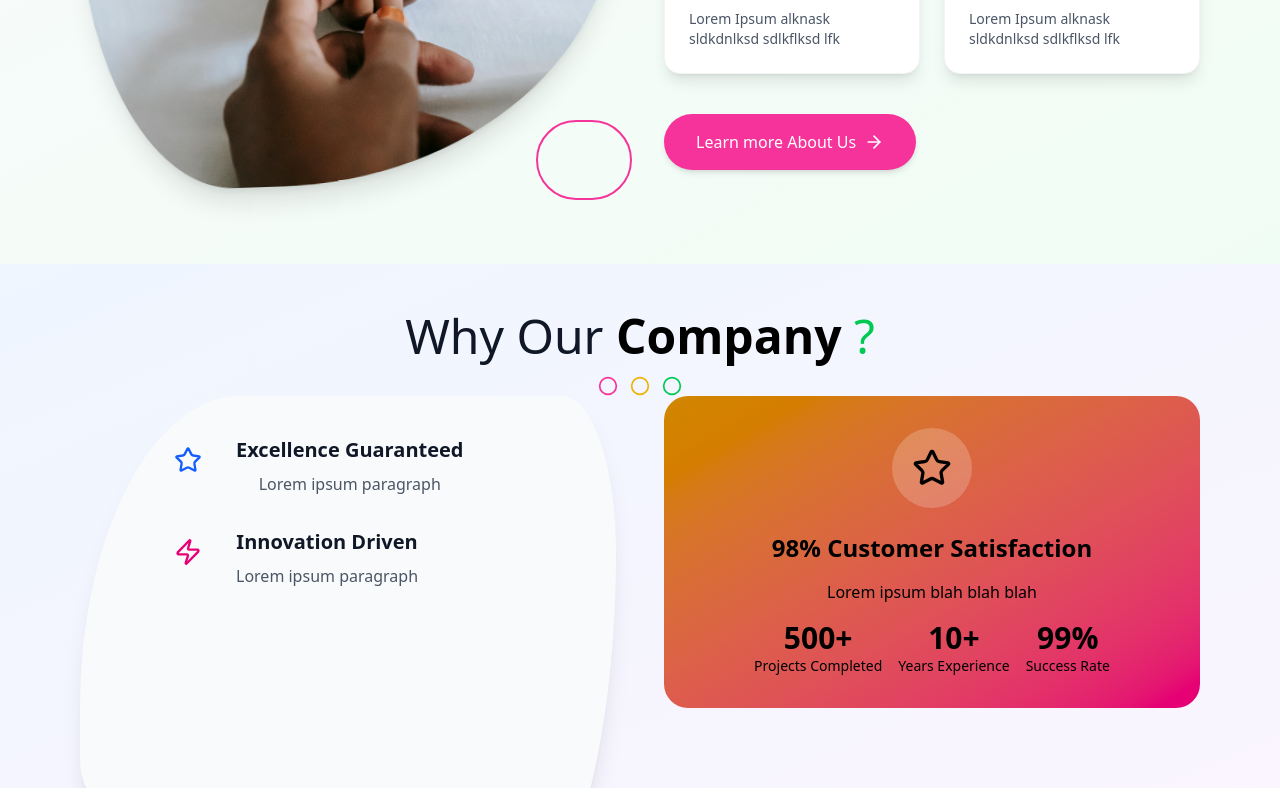
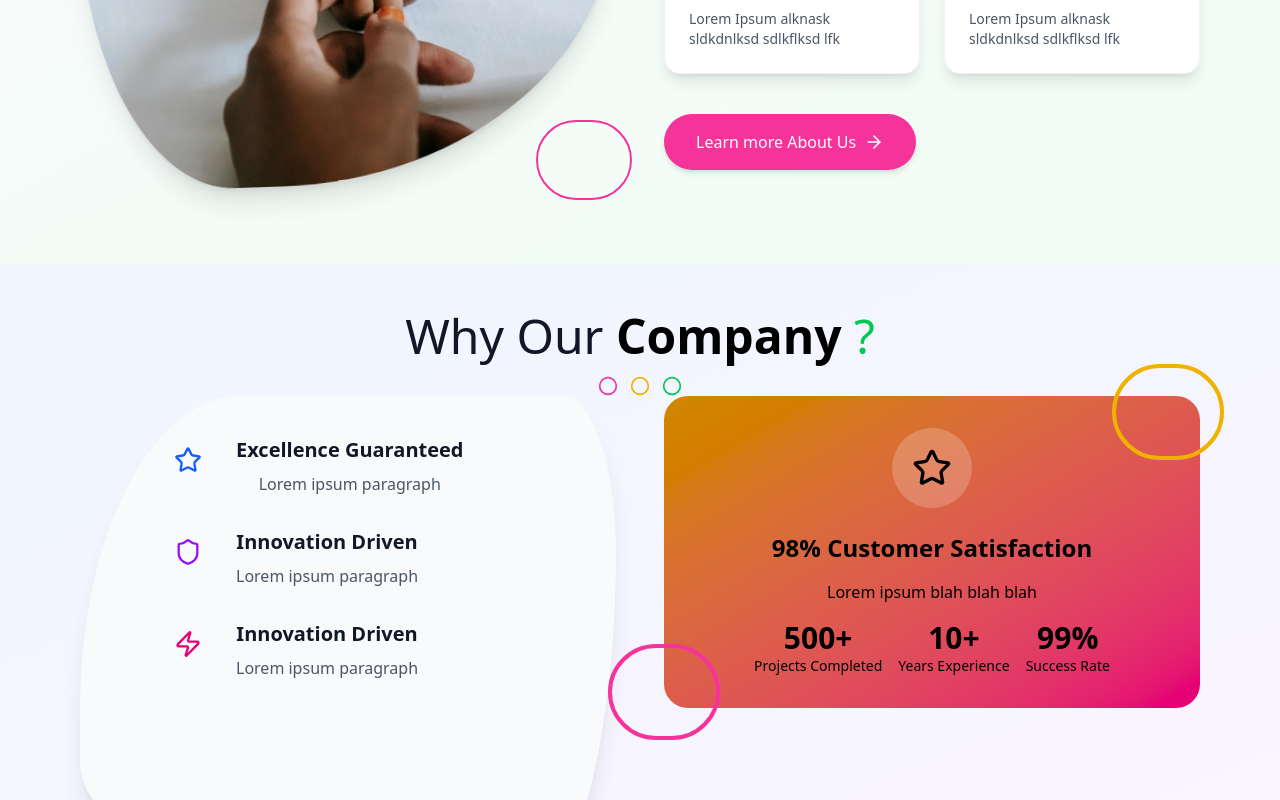
Before and after one commit to pinkx-xlink/tailwindcss-experiment, a React (Vite) app in the folder bank_modern_app/: page / in a window 1280 px wide. Shown: the part 1048-1848 px from the top of the page. Built offline with nearby package versions, Linux system fonts and the light colour scheme.

Commit message:
Add Shield component card

```diff
--- a/bank_modern_app/src/components/WhyOurCompany.jsx
+++ b/bank_modern_app/src/components/WhyOurCompany.jsx
@@ -1,5 +1,5 @@
 import React from 'react'
-import { Circle, Star, Zap } from 'lucide-react'
+import { Circle, Star, Zap, Shield } from 'lucide-react'
 
 const WhyOurCompany = () => {
   return (
@@ -53,6 +53,27 @@ const WhyOurCompany = () => {
                             </p>
                         </div>
 
+                    </div>
+
+                    <div
+                    className='flex items-start gap-4 sm:gap-6 p-4 transition-all
+                    bg-transparent'
+                    data-aos='fade-right'
+                    data-aos-delay='200'>
+                        <div className='flex-shrink-0 w-10 h-10 sm:w-12
+                        sm:h-12 flex items-center justify-center'>
+                            <Shield className='w-5 h-5 sm:h-6 sm:w-6 md:w-7
+                            md:h-7 text-purple-600'/>
+                        </div>
+                        <div>
+                            <h3 className='text-lg sm:text-xl font-semibold
+                            text-gray-900 mb-2'>
+                                Innovation Driven
+                            </h3>
+                            <p className='text-gray-600 text-sm sm:text-base'>
+                                Lorem ipsum paragraph
+                            </p>
+                            </div>
                     </div>
 
                     <div
@@ -121,10 +142,24 @@ const WhyOurCompany = () => {
                                         data-aos-delay='400'>
                                         <div className='text-2xl sm:text-3xl font-bold'>99%</div>
                                         <div className='text-sx sm:text-sm'>Success Rate</div>
-
                                         </div>
                                     </div>
                                     </div>
+                                    </div>
+                                    <div className='hidden md:block absolute -top-8 -right-6
+                                    w-20 h-20 sm:w-24 sm:h-24 md:w-28 rounded-full border-4
+                                    border-yellow-500 opacity-50'
+                                    data-aos='zoom-in'
+                                    data-aos-delay='600'>
+                                    </div>
+                                    <div className='hidden md:block absolute -bottom-8 -left-14
+                                    w-20 h-20 sm:w-24 sm:h-24 md:w-28 rounded-full border-4
+                                    border-pink-500 opacity-50'
+                                    data-aos='zoom-in'
+                                    data-aos-delay='600'>
+                                    </div>
+                                    <div>
+
                                     </div>
                                 </div>
 
```
